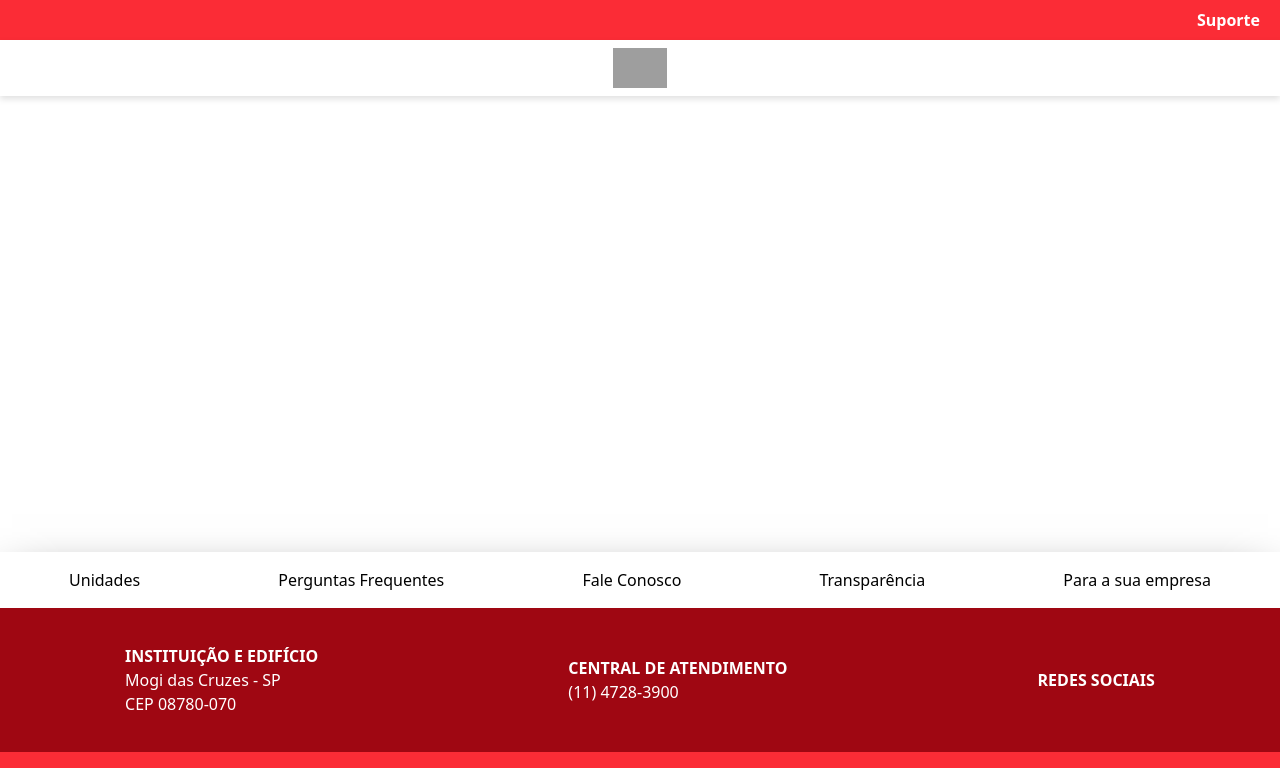
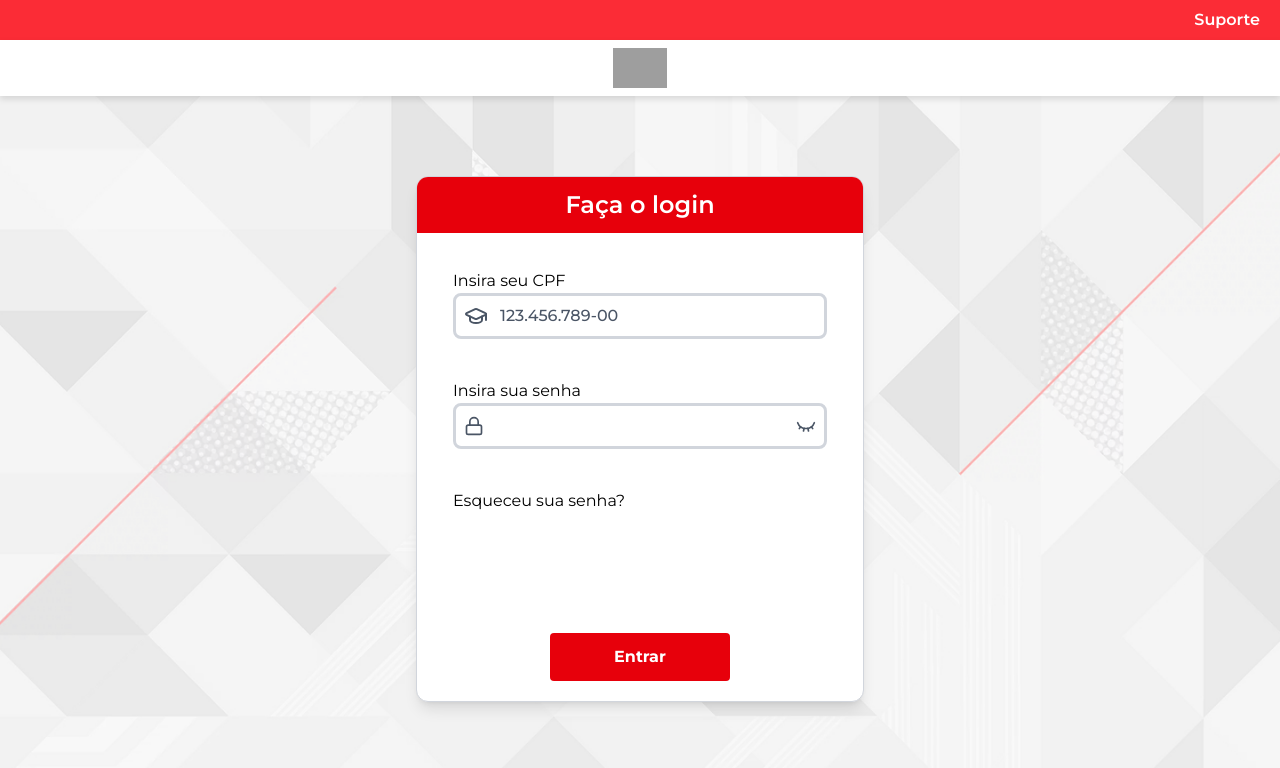
Before and after one commit to LucasESGomes/Senai-ID, a React (Vite) app: page / in a window 1280 px wide. Shown: the top 768 px of the page. Built offline with nearby package versions, Linux system fonts and the light colour scheme; grey boxes are pictures that could not be loaded.

Commit message:
aceita ai louco

```diff
--- a/package.json
+++ b/package.json
@@ -11,9 +11,11 @@
   },
   "dependencies": {
     "@tailwindcss/vite": "^4.1.11",
+    "lucide": "^0.539.0",
+    "lucide-react": "^0.539.0",
     "react": "^19.1.0",
     "react-dom": "^19.1.0",
-    "react-router-dom": "^7.7.1",
+    "react-router-dom": "^7.8.0",
     "tailwindcss": "^4.1.11"
   },
   "devDependencies": {
--- a/src/components/footer.jsx
+++ b/src/components/footer.jsx
@@ -1,7 +1,7 @@
 const footer = () => {
 
     return(
-        <footer className="absolute bottom-0 w-full shadow-2xl/100" >
+        <footer className="w-full shadow-2xl/100" >
             <nav className="w-full py-4" >
                 <ul className="flex justify-around text-black">
                     <li className="">Unidades</li>
--- /dev/null
+++ b/src/components/formContainer.jsx
@@ -0,0 +1,31 @@
+export const FormContainer = ({ title, buttonText, onSubmit, children }) => {
+  return (
+    <form
+      onSubmit={(e) => {
+        e.preventDefault(); // evita recarregar a página
+        onSubmit?.();
+      }}
+      className="border border-gray-300 rounded-xl shadow-lg max-w-md w-full overflow-hidden bg-white"
+    >
+      {/* Cabeçalho vermelho */}
+      <div className="bg-red-600 text-white text-2xl text-center py-3 font-semibold">
+        {title}
+      </div>
+
+      {/* Conteúdo do formulário */}
+      <div className="p-4 flex flex-col gap-4">
+        {children}
+      </div>
+
+      {/* Botão de envio */}
+      <div className="font-bold text-center p-5 rounded-md mt-16 w-full flex justify-center">
+        <button
+          type="submit"
+          className="bg-red-600 text-white px-16 py-3 rounded  transition w-"
+        >
+          {buttonText}
+        </button>
+      </div>
+    </form>
+  );
+};
--- /dev/null
+++ b/src/components/iconInput.jsx
@@ -0,0 +1,8 @@
+export const IconInput = ({ icon, ...props }) => {
+    return (
+        <div className="flex gap-3 border-3 border-gray-300 rounded-lg p-2 items-center font-medium">
+            <span className="icon text-gray-600">{icon}</span>
+            <input className="input text-gray-600 placeholder:text-gray-600 outline-none" {...props} />
+        </div>
+    );
+};
--- /dev/null
+++ b/src/components/mainContent.jsx
@@ -0,0 +1,9 @@
+import background from '../assets/bg.png';
+
+export default function MainContent({ children }) {
+    return (
+        <main className="w-full h-screen flex items-start pt-20 justify-center" style={{ backgroundImage: `url(${background})`, backgroundSize: 'cover' }}>
+            {children}
+        </main>
+    );
+}
--- /dev/null
+++ b/src/components/passwordInput.jsx
@@ -0,0 +1,28 @@
+import { Eye, EyeClosed, Lock } from "lucide-react";
+import { useState } from "react";
+
+export const PasswordInput = ({...props }) => {
+  const [showPassword, setShowPassword] = useState(false);
+
+  return (
+    <div className="flex gap-3 border-3 border-gray-300 rounded-lg p-2 items-center">
+      <Lock size={20} className="text-gray-600"/>
+
+      {/* Campo de senha */}
+      <input
+        type={showPassword ? "text" : "password"}
+        className="input flex-1 outline-none bg-transparent"
+        {...props}
+      />
+
+      {/* Botão para mostrar/ocultar */}
+      <button
+        type="button"
+        className="ml-2 text-gray-500 hover:text-gray-700"
+        onClick={() => setShowPassword(!showPassword)}
+      >
+        {showPassword ? <Eye className="text-gray-600" size={20} />: <EyeClosed className="text-gray-600" size={20} />}
+      </button>
+    </div>
+  );
+};
--- a/src/index.css
+++ b/src/index.css
@@ -1 +1,7 @@
+@import url('https://fonts.googleapis.com/css2?family=Montserrat:ital,wght@0,100..900;1,100..900&display=swap');
 @import "tailwindcss";
+
+* {
+    font-family: Montserrat, sans-serif;
+    font-style: normal;
+}
--- a/src/pages/login.jsx
+++ b/src/pages/login.jsx
@@ -1,6 +1,15 @@
 import React from 'react';
+
+import { NavLink } from 'react-router-dom';
 import Header from "../components/header.jsx";
 import Footer from "../components/footer.jsx";
+import MainContent from '../components/mainContent.jsx';
+
+// icons
+import { IconInput } from '../components/iconInput.jsx';
+import { PasswordInput } from '../components/passwordInput.jsx';
+import { GraduationCap } from 'lucide-react';
+import { FormContainer } from '../components/formContainer.jsx';
 
 function Login () {
 
@@ -8,7 +17,24 @@ function Login () {
     return (
         <>
             <Header />
+            <MainContent>
+                <FormContainer buttonText="Entrar" title="Faça o login" onSubmit={() => {alert('Login realizado com sucesso!')}}>
+                    <div className="flex flex-col gap-10 p-5">
+                        <span>
+                            <h2>Insira seu CPF</h2>
+                            <IconInput icon={<GraduationCap />} placeholder="123.456.789-00" type="text" />
+                        </span>
 
+                        <span>
+                            <h2>Insira sua senha</h2>
+                            <PasswordInput />
+                        </span>
+                        <span>
+                            <h4>Esqueceu sua senha?</h4>
+                        </span>
+                    </div>
+                </FormContainer>
+            </MainContent>
             <Footer />
         </>
     );
```
Also changed, not shown: src/assets/bg.png (added), 1 other file (tests, documents, lock files or other folders).
